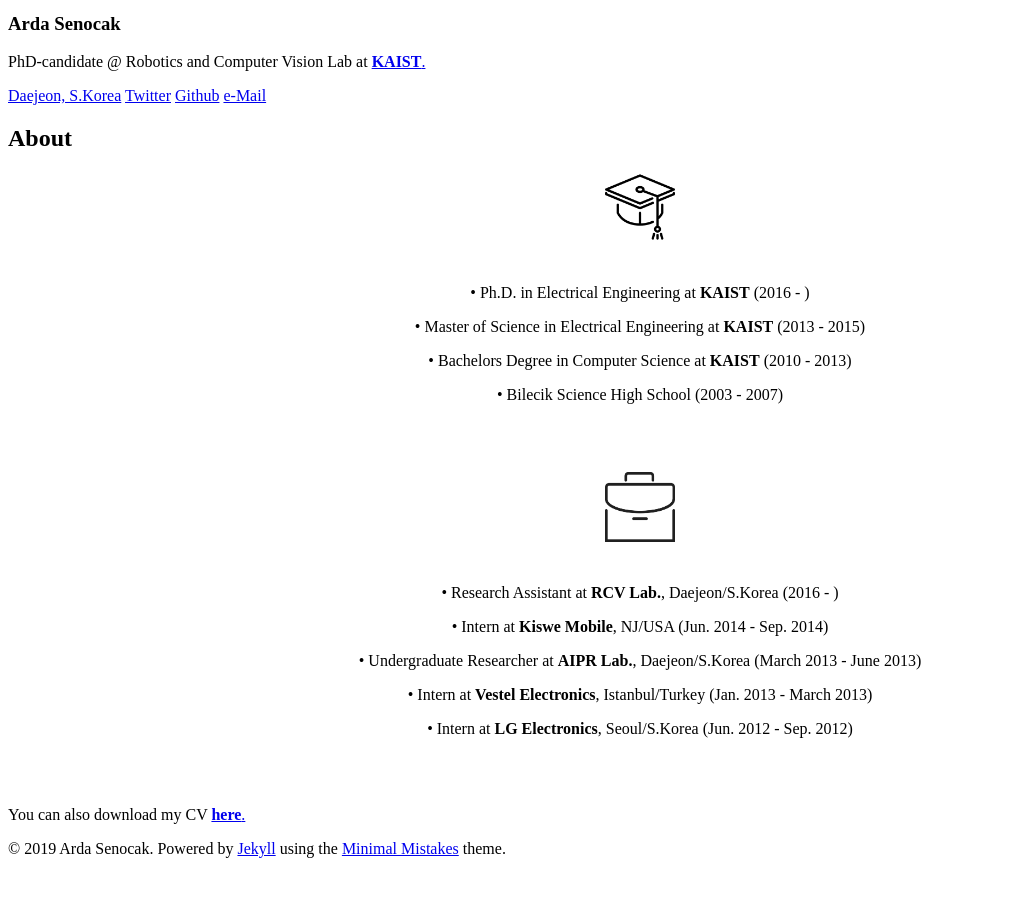
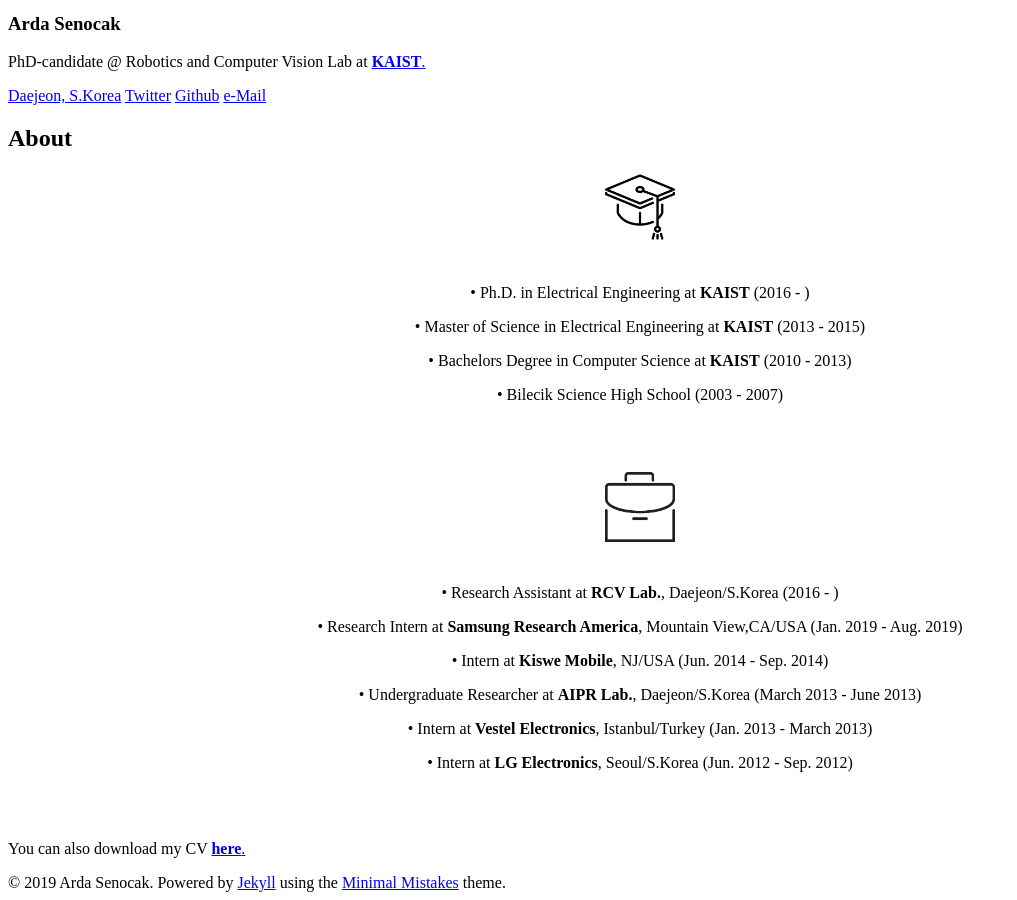
Before and after one commit to ardasnck/ardasnck.github.io, a Jekyll site: the page built from cv.md, in a window 1280 px wide and 900 px high, scrolled down 610 px. Shown: the whole window, without its empty margins (0-1017 px from the left). Built offline with Jekyll 4.4.1, drawn with Linux system fonts in a browser that asks for light colours; nearby versions of some CDN libraries; before the commit the page ends 1476 px from its top, so only the background shows below that.

Commit message:
Update cv.html

```diff
--- a/_layouts/cv.html
+++ b/_layouts/cv.html
@@ -55,6 +55,7 @@
 
     <p align="center" class=bottom-small><img src="{{ site.url }}/images/CV/business.png" alt="Work Experience" width="70" height="70"></p>
     <p align="center">&#8226 Research Assistant at <b>RCV Lab.</b>, Daejeon/S.Korea (2016 - )</p>
+    <p align="center">&#8226 Research Intern at <b>Samsung Research America</b>, Mountain View,CA/USA (Jan. 2019 - Aug. 2019)</p>
     <p align="center">&#8226 Intern at <b>Kiswe Mobile</b>, NJ/USA (Jun. 2014 - Sep. 2014)</p>
     <p align="center">&#8226 Undergraduate Researcher at <b>AIPR Lab.</b>, Daejeon/S.Korea (March 2013 - June 2013)</p>
     <p align="center">&#8226 Intern at <b>Vestel Electronics</b>, Istanbul/Turkey (Jan. 2013 - March 2013)</p>
```
